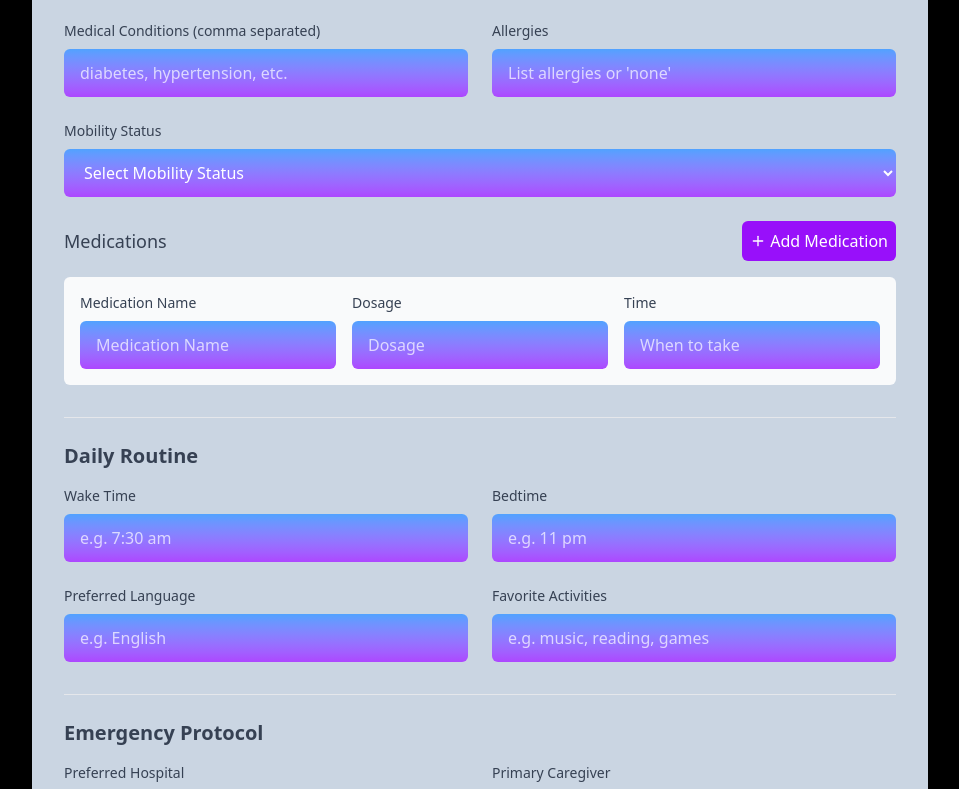
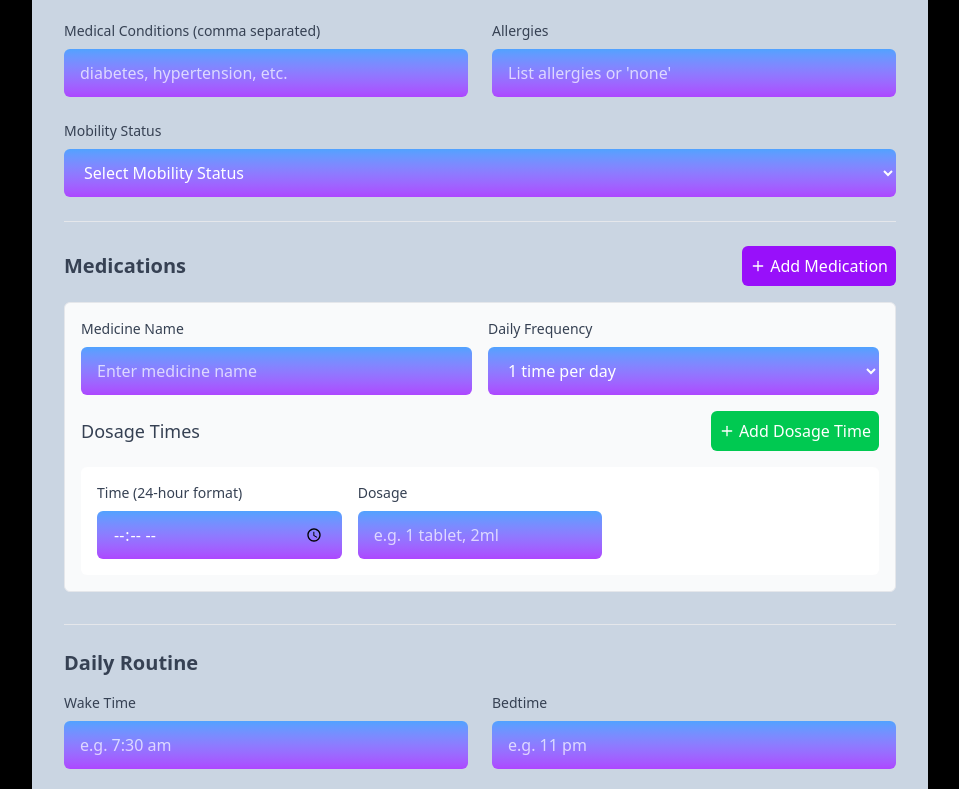
Before and after one commit to jatinagrawal-py/voicecare, a React (Vite) app in the folder frontend/: page /voicecare-form in a window 1280 px wide. Shown: the part 573-1362 px from the top of the page, without its empty margins (160-1119 px from the left). Built offline with nearby package versions, Linux system fonts and the light colour scheme; sample sign-in values are in the browser's storage.

Commit message:
form change

```diff
--- a/frontend/src/pages/Form.jsx
+++ b/frontend/src/pages/Form.jsx
@@ -19,7 +19,13 @@ const Form = () => {
       allergies: '',
       mobility: '',
       medications: [
-        { name: '', dosage: '', time: '' }
+        {
+          name: '',
+          frequency_per_day: 1,
+          dosage_times: [
+            { time: '', dosage: '' }
+          ]
+        }
       ]
     },
     daily_routine: {
@@ -36,6 +42,7 @@ const Form = () => {
 
   const handleSubmit = async (e) => {
     e.preventDefault();
+
     const navigate = useNavigate(); // Initialize useNavigate
 
     try {
@@ -52,7 +59,6 @@ const Form = () => {
     }
   };
 
-  const [medicationCount, setMedicationCount] = useState(1);
 
   const handleBasicInfoChange = (e) => {
     const { name, value } = e.target;
@@ -76,12 +82,27 @@ const Form = () => {
     });
   };
 
-  const handleMedicationChange = (index, e) => {
-    const { name, value } = e.target;
+  const handleMedicationChange = (medicationIndex, field, value) => {
     const updatedMedications = [...formData.medical_info.medications];
-    updatedMedications[index] = {
-      ...updatedMedications[index],
-      [name]: value
+    updatedMedications[medicationIndex] = {
+      ...updatedMedications[medicationIndex],
+      [field]: value
+    };
+
+    setFormData({
+      ...formData,
+      medical_info: {
+        ...formData.medical_info,
+        medications: updatedMedications
+      }
+    });
+  };
+
+  const handleDosageTimeChange = (medicationIndex, dosageTimeIndex, field, value) => {
+    const updatedMedications = [...formData.medical_info.medications];
+    updatedMedications[medicationIndex].dosage_times[dosageTimeIndex] = {
+      ...updatedMedications[medicationIndex].dosage_times[dosageTimeIndex],
+      [field]: value
     };
 
     setFormData({
@@ -123,16 +144,21 @@ const Form = () => {
         ...formData.medical_info,
         medications: [
           ...formData.medical_info.medications,
-          { name: '', dosage: '', time: '' }
+          {
+            name: '',
+            frequency_per_day: 1,
+            dosage_times: [
+              { time: '', dosage: '' }
+            ]
+          }
         ]
       }
     });
-    setMedicationCount(medicationCount + 1);
   };
 
-  const removeMedication = (index) => {
-    if (medicationCount > 1) {
-      const updatedMedications = formData.medical_info.medications.filter((_, i) => i !== index);
+  const removeMedication = (medicationIndex) => {
+    if (formData.medical_info.medications.length > 1) {
+      const updatedMedications = formData.medical_info.medications.filter((_, i) => i !== medicationIndex);
       setFormData({
         ...formData,
         medical_info: {
@@ -140,7 +166,34 @@ const Form = () => {
           medications: updatedMedications
         }
       });
-      setMedicationCount(medicationCount - 1);
+    }
+  };
+
+  const addDosageTime = (medicationIndex) => {
+    const updatedMedications = [...formData.medical_info.medications];
+    updatedMedications[medicationIndex].dosage_times.push({ time: '', dosage: '' });
+
+    setFormData({
+      ...formData,
+      medical_info: {
+        ...formData.medical_info,
+        medications: updatedMedications
+      }
+    });
+  };
+
+  const removeDosageTime = (medicationIndex, dosageTimeIndex) => {
+    const updatedMedications = [...formData.medical_info.medications];
+    if (updatedMedications[medicationIndex].dosage_times.length > 1) {
+      updatedMedications[medicationIndex].dosage_times = updatedMedications[medicationIndex].dosage_times.filter((_, i) => i !== dosageTimeIndex);
+
+      setFormData({
+        ...formData,
+        medical_info: {
+          ...formData.medical_info,
+          medications: updatedMedications
+        }
+      });
     }
   };
 
@@ -299,9 +352,9 @@ const Form = () => {
                 </div>
               </div>
 
-              <div className="mb-4">
-                <div className="flex items-center justify-between">
-                  <h4 className="text-lg font-medium text-gray-700">Medications</h4>
+              <div className="border-t border-gray-200 pt-6">
+              <div className="flex items-center justify-between mb-4">
+                <h3 className="text-xl font-semibold text-gray-700">Medications</h3>
                 <button
                   type="button"
                   onClick={addMedication}
@@ -312,60 +365,103 @@ const Form = () => {
                 </button>
               </div>
 
-                {formData.medical_info.medications.map((medication, index) => (
-                  <div key={index} className="grid grid-cols-1 md:grid-cols-3 gap-4 mt-4 p-4 bg-gray-50 rounded-md">
+              {formData.medical_info.medications.map((medication, medicationIndex) => (
+                <div
+                  key={medicationIndex}
+                  className="mb-6 p-4 bg-gray-50 rounded-md border border-gray-200"
+                >
+                  <div className="grid grid-cols-1 md:grid-cols-2 gap-4 mb-4">
                     <div className="space-y-2">
-                      <label htmlFor={`med-name-${index}`} className="block text-sm font-medium text-gray-700">
-                        Medication Name
+                      <label className="block text-sm font-medium text-gray-700">
+                        Medicine Name
                       </label>
                       <input
                         type="text"
-                        id={`med-name-${index}`}
-                        name="name"
                         value={medication.name}
-                        onChange={(e) => handleMedicationChange(index, e)}
-                        placeholder="Medication Name"
+                        onChange={(e) => handleMedicationChange(medicationIndex, 'name', e.target.value)}
+                        placeholder="Enter medicine name"
                         className="bg-gradient-to-b from-blue-400 to-purple-500 text-white placeholder-white/70 w-full px-4 py-3 rounded-md focus:outline-none focus:ring-2 focus:ring-purple-600"
                       />
                     </div>
                     <div className="space-y-2">
-                      <label htmlFor={`med-dosage-${index}`} className="block text-sm font-medium text-gray-700">
+                      <label className="block text-sm font-medium text-gray-700">
+                        Daily Frequency
+                      </label>
+                      <select
+                        value={medication.frequency_per_day}
+                        onChange={(e) => handleMedicationChange(medicationIndex, 'frequency_per_day', parseInt(e.target.value))}
+                        className="bg-gradient-to-b from-blue-400 to-purple-500  text-white w-full px-4 py-3 rounded-md focus:outline-none focus:ring-2 focus:ring-purple-600"
+                      >
+                        {[1, 2, 3, 4].map(num => (
+                          <option key={num} value={num} className="bg-gray-800">{num} time{num > 1 ? 's' : ''} per day</option>
+                        ))}
+                      </select>
+                    </div>
+                  </div>
+
+                  <div className="space-y-4">
+                    <div className="flex justify-between items-center">
+                      <h4 className="text-lg font-medium text-gray-700">Dosage Times</h4>
+                      <button
+                        type="button"
+                        onClick={() => addDosageTime(medicationIndex)}
+                        className="flex items-center justify-center bg-green-500 text-white p-2 rounded-md hover:bg-green-600"
+                      >
+                        <Plus size={16} />
+                        <span className="ml-1">Add Dosage Time</span>
+                      </button>
+                    </div>
+
+                    {medication.dosage_times.map((dosageTime, dosageTimeIndex) => (
+                      <div
+                        key={dosageTimeIndex}
+                        className="grid grid-cols-1 md:grid-cols-3 gap-4 bg-white p-4 rounded-md"
+                      >
+                        <div className="space-y-2">
+                          <label className="block text-sm font-medium text-gray-700">
+                            Time (24-hour format)
+                          </label>
+                          <input
+                            type="time"
+                            value={dosageTime.time}
+                            onChange={(e) => handleDosageTimeChange(medicationIndex, dosageTimeIndex, 'time', e.target.value)}
+                            className="bg-gradient-to-b from-blue-400 to-purple-500 text-white w-full px-4 py-3 rounded-md focus:outline-none focus:ring-2 focus:ring-purple-600"
+                          />
+                        </div>
+                        <div className="space-y-2">
+                          <label className="block text-sm font-medium text-gray-700">
                             Dosage
                           </label>
                           <input
                             type="text"
-                        id={`med-dosage-${index}`}
-                        name="dosage"
-                        value={medication.dosage}
-                        onChange={(e) => handleMedicationChange(index, e)}
-                        placeholder="Dosage"
+                            value={dosageTime.dosage}
+                            onChange={(e) => handleDosageTimeChange(medicationIndex, dosageTimeIndex, 'dosage', e.target.value)}
+                            placeholder="e.g. 1 tablet, 2ml"
                             className="bg-gradient-to-b from-blue-400 to-purple-500 text-white placeholder-white/70 w-full px-4 py-3 rounded-md focus:outline-none focus:ring-2 focus:ring-purple-600"
                           />
                         </div>
-                    <div className="space-y-2 relative">
-                      <label htmlFor={`med-time-${index}`} className="block text-sm font-medium text-gray-700">
-                        Time
-                      </label>
-                      <div className="flex items-center space-x-2">
-                        <input
-                          type="text"
-                          id={`med-time-${index}`}
-                          name="time"
-                          value={medication.time}
-                          onChange={(e) => handleMedicationChange(index, e)}
-                          placeholder="When to take"
-                          className="bg-gradient-to-b from-blue-400 to-purple-500 text-white placeholder-white/70 w-full px-4 py-3 rounded-md focus:outline-none focus:ring-2 focus:ring-purple-600"
-                        />
-                        {index > 0 && (
+                        <div className="flex items-end space-x-2">
+                          {medication.dosage_times.length > 1 && (
                             <button
                               type="button"
-                            onClick={() => removeMedication(index)}
-                            className="bg-red-500 text-white p-3 rounded-md hover:bg-red-600"
+                              onClick={() => removeDosageTime(medicationIndex, dosageTimeIndex)}
+                              className="bg-red-500 text-white p-3 rounded-md hover:bg-red-600 flex items-center"
                             >
                               <Minus size={16} />
                             </button>
                           )}
+                          {medicationIndex > 0 && dosageTimeIndex === 0 && (
+                            <button
+                              type="button"
+                              onClick={() => removeMedication(medicationIndex)}
+                              className="bg-red-600 text-white p-3 rounded-md hover:bg-red-700 flex items-center"
+                            >
+                              Remove Medication
+                            </button>
+                          )}
                         </div>
+                      </div>
+                    ))}
                   </div>
                 </div>
               ))}
```
Lines whose indentation alone changed are shown as unchanged.
